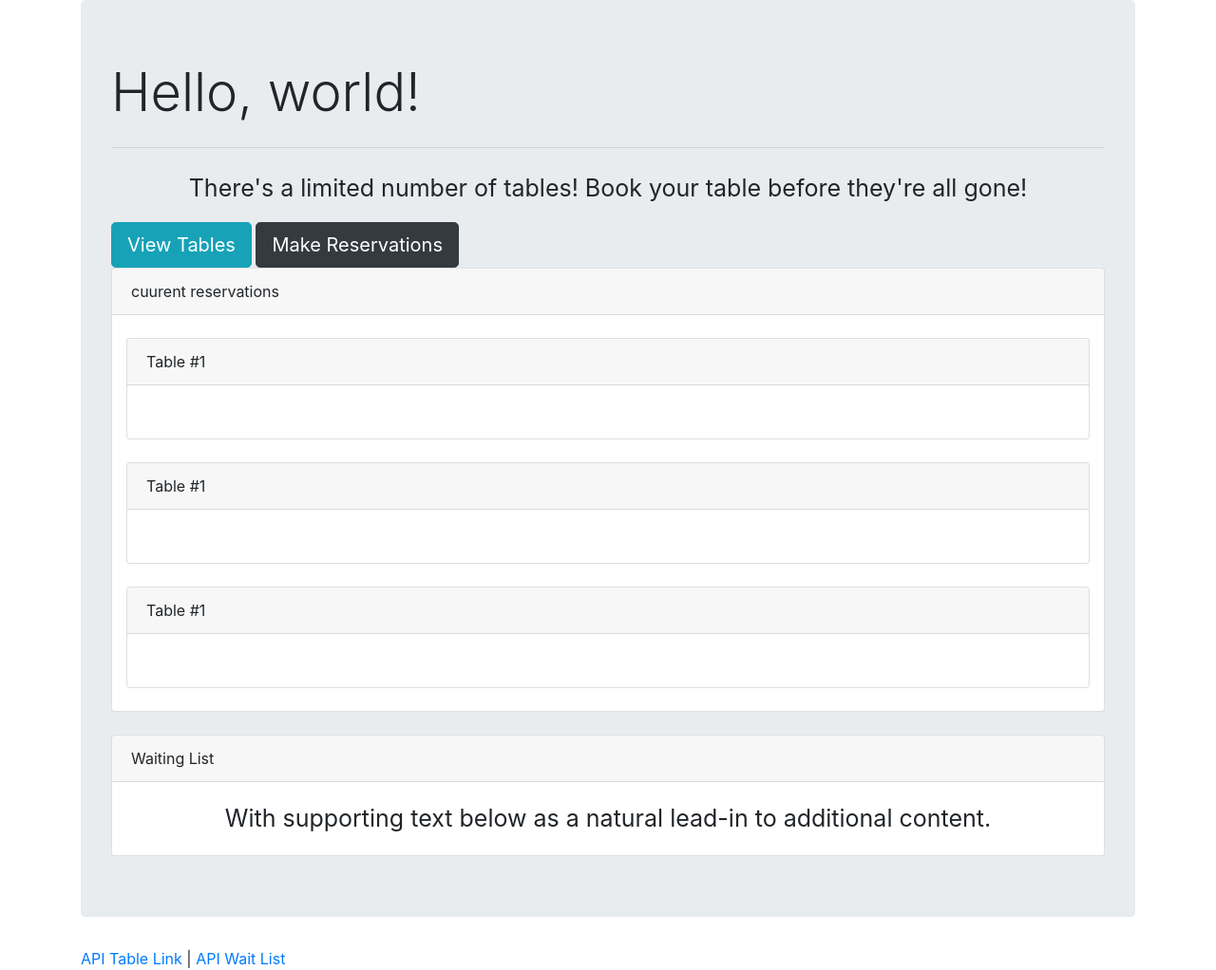
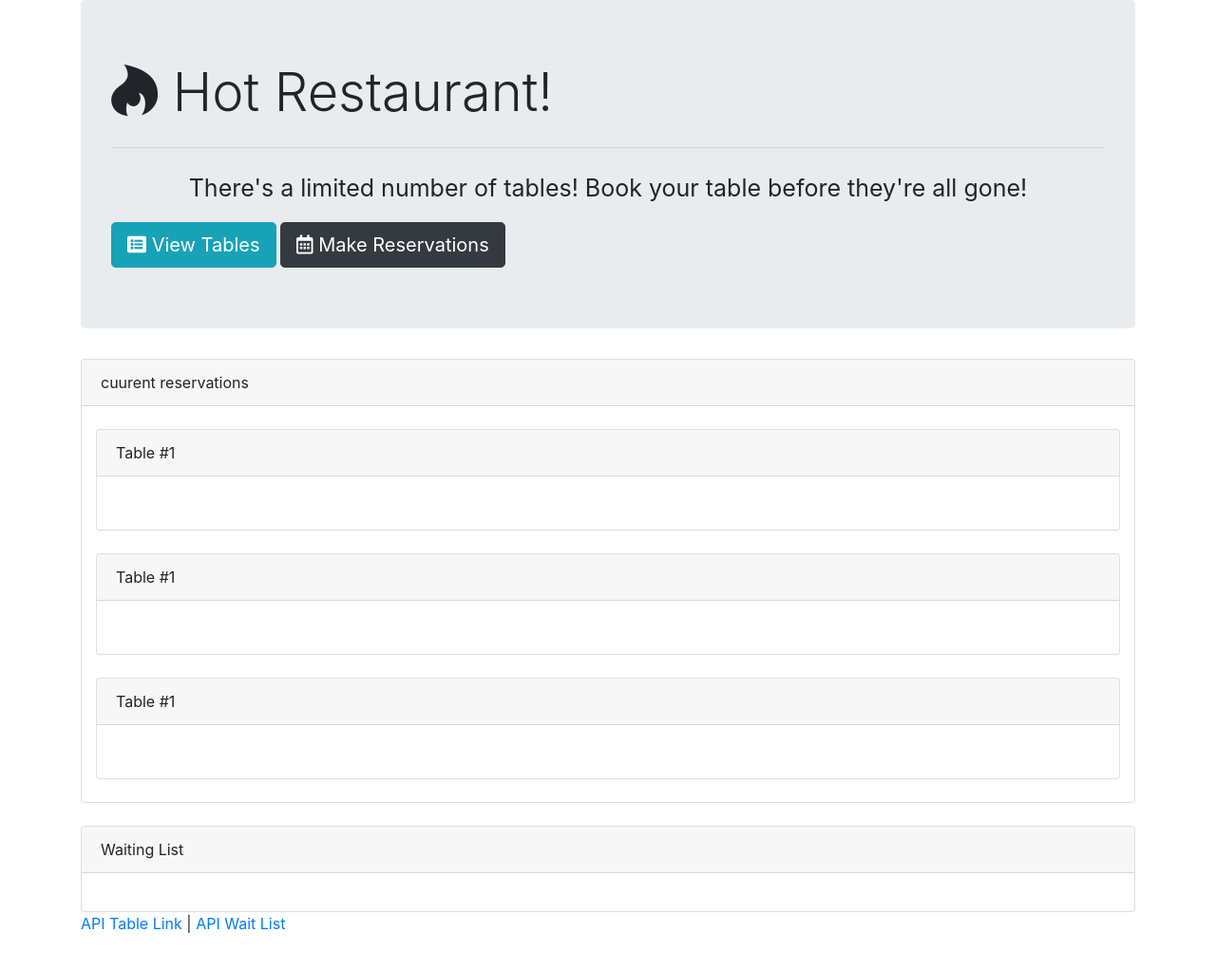
Before and after one commit to PatienceD/Hot-Restaurant, a website: page tables.html in a window 1280 px wide. Shown: the whole page at 95% size. After the commit the page ends 985 px from the top, so only its background shows below. Drawn offline with nearby package versions, Linux system fonts and the light colour scheme.

Commit message:
fixed tables and got rid of html path

```diff
--- a/tables.html
+++ b/tables.html
@@ -6,16 +6,21 @@
     <title>Hot Restaurant</title>
     <link rel="stylesheet" href="https://stackpath.bootstrapcdn.com/bootstrap/4.3.1/css/bootstrap.min.css">
     <link rel="stylesheet" type="text/css" href="style.css">
+    <link rel="stylesheet" href="https://use.fontawesome.com/releases/v5.8.2/css/all.css">
+
 </head>
 
 <body>
     <div class="container">
         <div class="jumbotron">
-            <h1 class="display-4">Hello, world!</h1>
+            <h1 class="display-4"><i class="fab fa-hotjar"></i> Hot Restaurant!</h1>
             <hr class="my-4">
             <p>There's a limited number of tables! Book your table before they're all gone!</p>
-            <a class="btn btn-info btn-lg" href="./tables.html" role="button">View Tables</a>
-            <a class="btn btn-dark btn-lg" href="./reservations.html" role="button">Make Reservations</a>
+            <a class="btn btn-info btn-lg" href="/tables" role="button"><i class="fas fa-list-alt"></i> View
+                Tables</a>
+            <a class="btn btn-dark btn-lg" href="/reservations" role="button"><i class="far fa-calendar-alt"></i>
+                Make Reservations</a>
+        </div>
 
         <div class="card">
             <div class="card-header">
@@ -64,10 +69,8 @@
                 Waiting List
             </div>
             <div class="card-body">
-                    <p class="card-text">With supporting text below as a natural lead-in to additional content.</p>
+                <p class="card-text"></p>
             </div>
-            </div>
-
         </div>
         <div class="footer">
             <a href="#">API Table Link</a> | <a href="#">API Wait List</a>
```
Also changed, not shown: index.html (+6 -3 lines), reservations.html (+6 -3 lines). Lines whose indentation alone changed are shown as unchanged.
